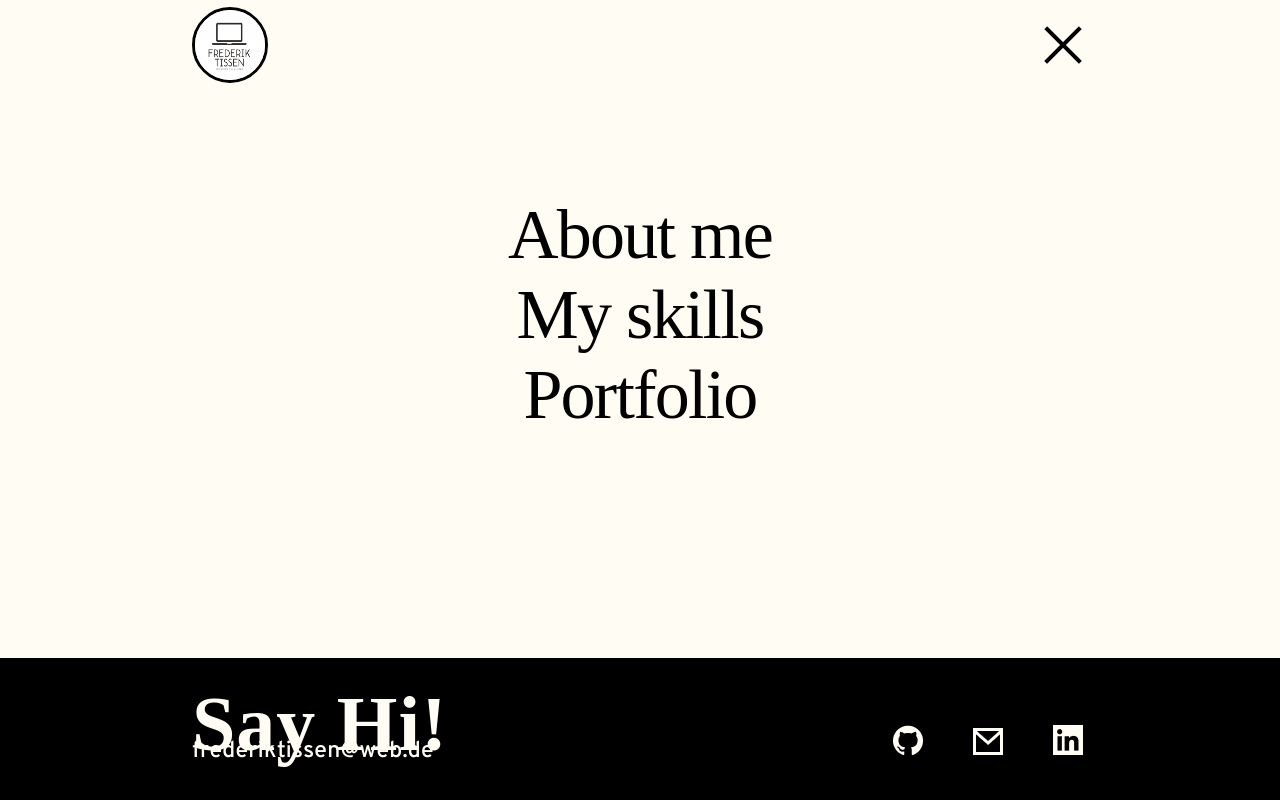
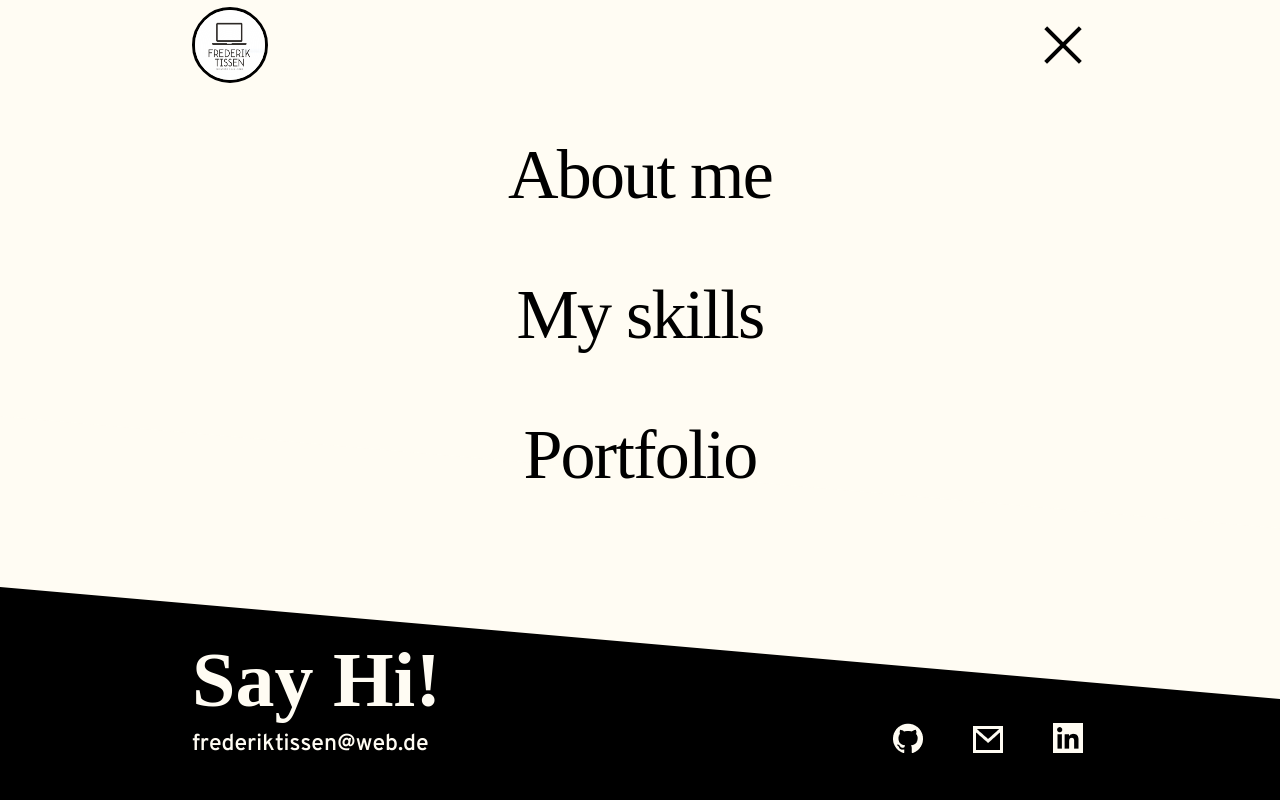
Before and after one commit to FrederikTissen/Portfolio, an Angular app: page / in a window 1280 px wide. Both pictures are taken after a click on the picture 1066 px from the left and 45 px from the top of the page. Shown: the top 800 px of the page. Built offline with nearby package versions, Linux system fonts and the light colour scheme; a web font is replaced by a local one.

Commit message:
font bug fixxed

```diff
--- a/src/app/contact/contact.component.html
+++ b/src/app/contact/contact.component.html
@@ -9,10 +9,9 @@
 
 
 
-
-        <!-- <textarea id="message" cols="30" rows="10" placeholder="Your message"></textarea>
+        <!-- <textarea id="message" cols="30" rows="10" placeholder="Your message"></textarea> -->
         <textarea _ngcontent-nlv-c13="" type="text" id="message" autocomplete="off" formcontrolname="message" required=""
-         class="ng-pristine ng-invalid ng-touched"></textarea>-->
+         class="ng-pristine ng-invalid ng-touched"></textarea>
         <div>
             <button>Send message</button>
         </div>
--- a/src/app/legal-notice/legal-notice.component.ts
+++ b/src/app/legal-notice/legal-notice.component.ts
@@ -6,6 +6,7 @@ import { DataService } from '../data.service';
   templateUrl: './legal-notice.component.html',
   styleUrls: ['./legal-notice.component.scss']
 })
+
 export class LegalNoticeComponent {
 
 
--- a/src/app/menu/menu.component.scss
+++ b/src/app/menu/menu.component.scss
@@ -164,7 +164,7 @@
 .black-slide-menu {
     background-color: #FFFCF3;
     position: relative;
-    top: 115px;
+    top: 170px;
     left: -15px;
     transform: rotate(5deg) translateY(-194px);
     height: 170px;
--- a/src/app/portfolio/portfolio.component.scss
+++ b/src/app/portfolio/portfolio.component.scss
@@ -366,7 +366,7 @@
 .black-slide {
     background-color: #FFFCF3;
     position: relative;
-    top: 280px;
+    top: 255px;
     left: -15px;
     transform: rotate(5deg) translateY(-194px);
     height: 170px;
--- a/src/styles.scss
+++ b/src/styles.scss
@@ -3,6 +3,23 @@ html {
   overflow-x: hidden;
 
 
+}
+
+.mat-typography {
+  font-size: unset;
+  font-weight: unset;
+  line-height: unset;
+  font-family: unset;
+  letter-spacing: unset;
+}
+
+.mat-typography h2 {
+  font-size: unset;
+  font-weight: unset;
+  line-height: unset;
+  font-family: unset;
+  letter-spacing: unset;
+  margin: 0;
 }
 
 body {
```
